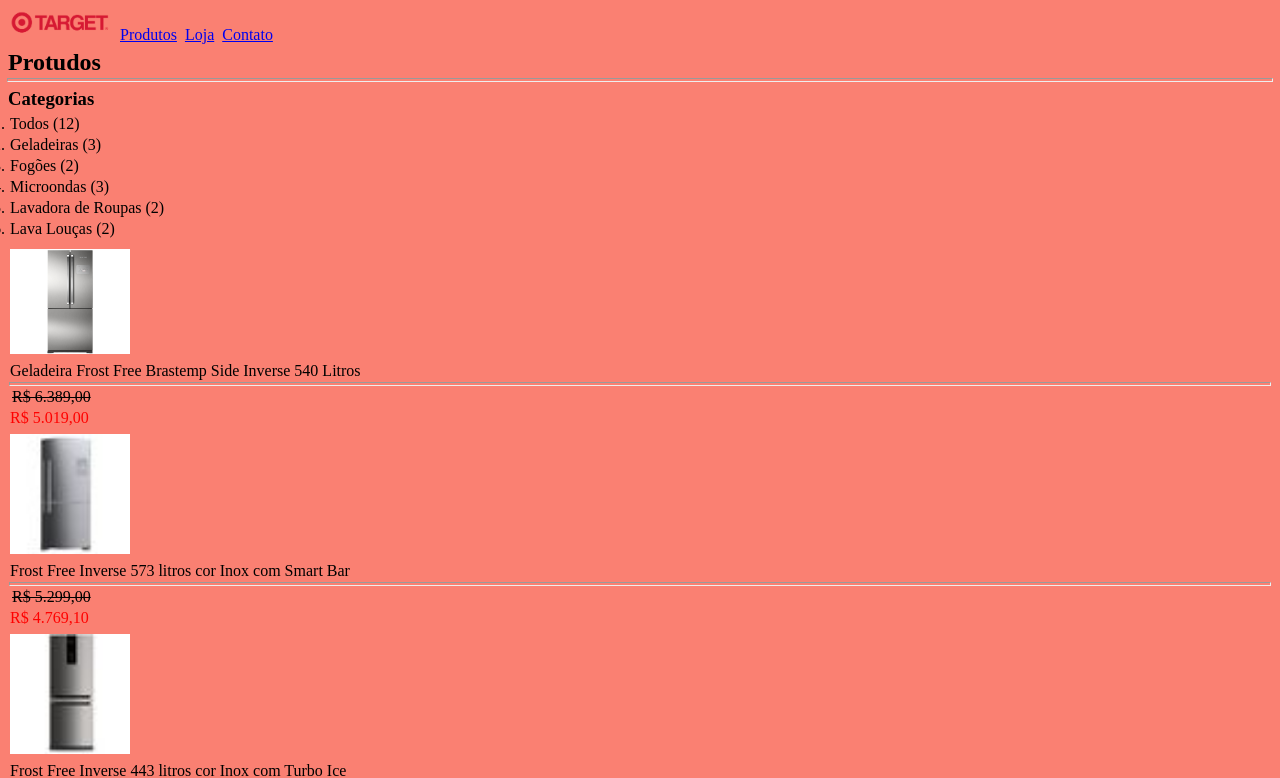
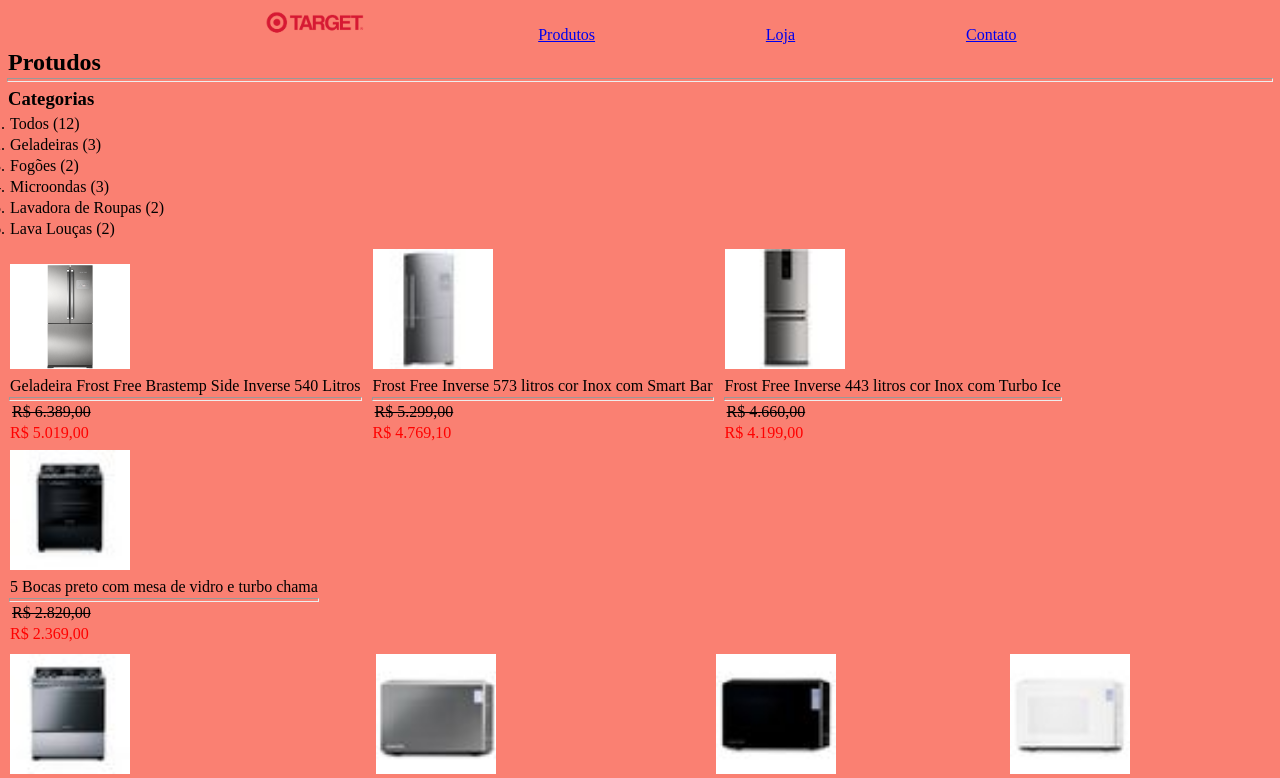
Before and after one commit to JoaoMarcelo22/projetos, a plain HTML site: page Projetos-Recode/protudos.html in a window 1280 px wide. Both pictures are taken after a click on the item "Todos (12)". Shown: the top 778 px of the page. Drawn offline with Linux system fonts and the light colour scheme.

Commit message:
edição css e afins

```diff
--- a/Projetos-Recode/_Js/Script.js
+++ b/Projetos-Recode/_Js/Script.js
@@ -4,7 +4,7 @@ function exibir_categoria(categoria){
     for(let i=0; i<elementos.length; i++){
         console.log(elementos[i].id);
         if(categoria == elementos[i].id)
-        elementos[i].style ="display:block";
+        elementos[i].style ="display:inline-block";
         else
         elementos[i].style="display:none";
     }
@@ -12,7 +12,7 @@ function exibir_categoria(categoria){
 let exibir_todos =() =>{
     let elementos =document.getElementsByClassName('box_produto');
     for(let i=0; i<elementos.length; i++){
-        elementos[i].style ="display:block";
+        elementos[i].style ="display:inline-block";
 
     }
 }
--- a/Projetos-Recode/estilo.css
+++ b/Projetos-Recode/estilo.css
@@ -2,6 +2,17 @@
 *{
     padding: 1px;
     margin: 1px;
+}
+nav{
+    text-align: center;
+}
+nav a{
+    text-align: center;
+    margin: 5%;
+    padding: 20px;
+}
+nav a:hover{
+    background-color: burlywood;
 }
 body{
     background-color: salmon;
@@ -52,3 +63,6 @@ footer h4{
 .produto h3{
     color: red;
 }
+.box_produto{
+    display: inline-block;
+}
--- a/Rocinha/estilo/style.css
+++ b/Rocinha/estilo/style.css
@@ -25,5 +25,5 @@ footer{
 nav a:hover{
     text-decoration: underline;
     color: burlywood;
-    background-color: darkblue;
+    background-color: darkblue-;
 }
```
